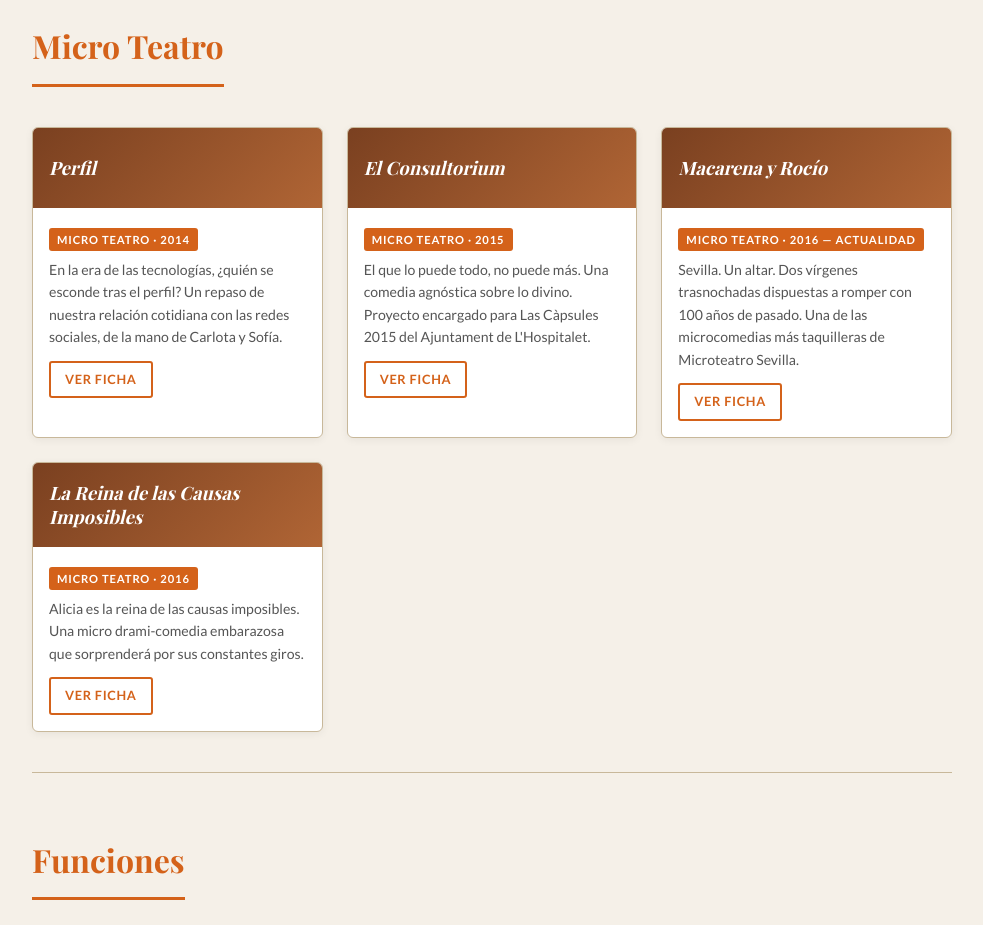
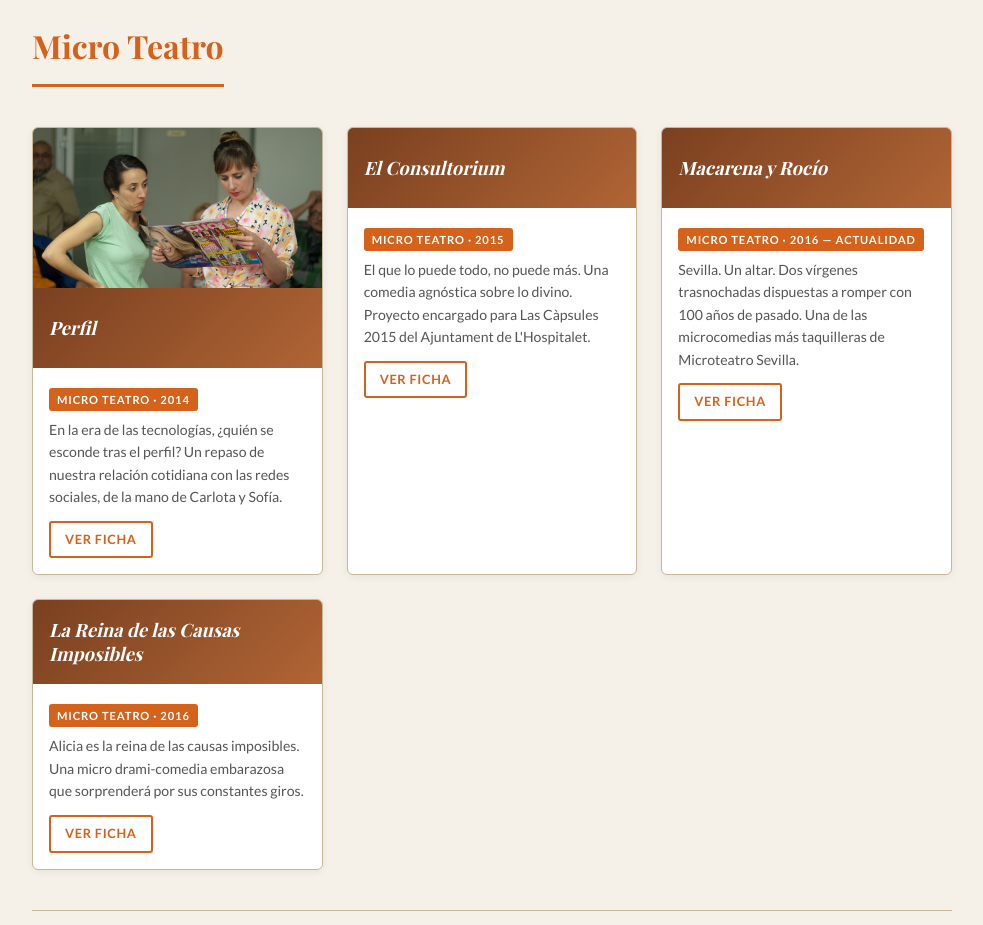
Before and after one commit to Frotalamparas/frotalamparas, a plain HTML site: page index.html in a window 1280 px wide. Shown: the part 3160-4085 px from the top of the page, without its empty margins (148-1131 px from the left). Drawn offline with nearby package versions, Linux system fonts and the light colour scheme; a web font is replaced by a local one.

Commit message:
Añadir foto de Perfil en tarjeta de Micro Teatro

```diff
--- a/index.html
+++ b/index.html
@@ -810,6 +810,7 @@
     <h2 class="section-title">Micro Teatro</h2>
     <div class="show-grid">
       <div class="show-card" onclick="openModal('perfil')">
+        <img class="show-card-img" src="perfil.jpg" alt="Perfil">
         <div class="show-card-header"><h3>Perfil</h3></div>
         <div class="show-card-body">
           <span class="show-card-tag">Micro Teatro · 2014</span>
```
Also changed, not shown: perfil.jpg (added).
